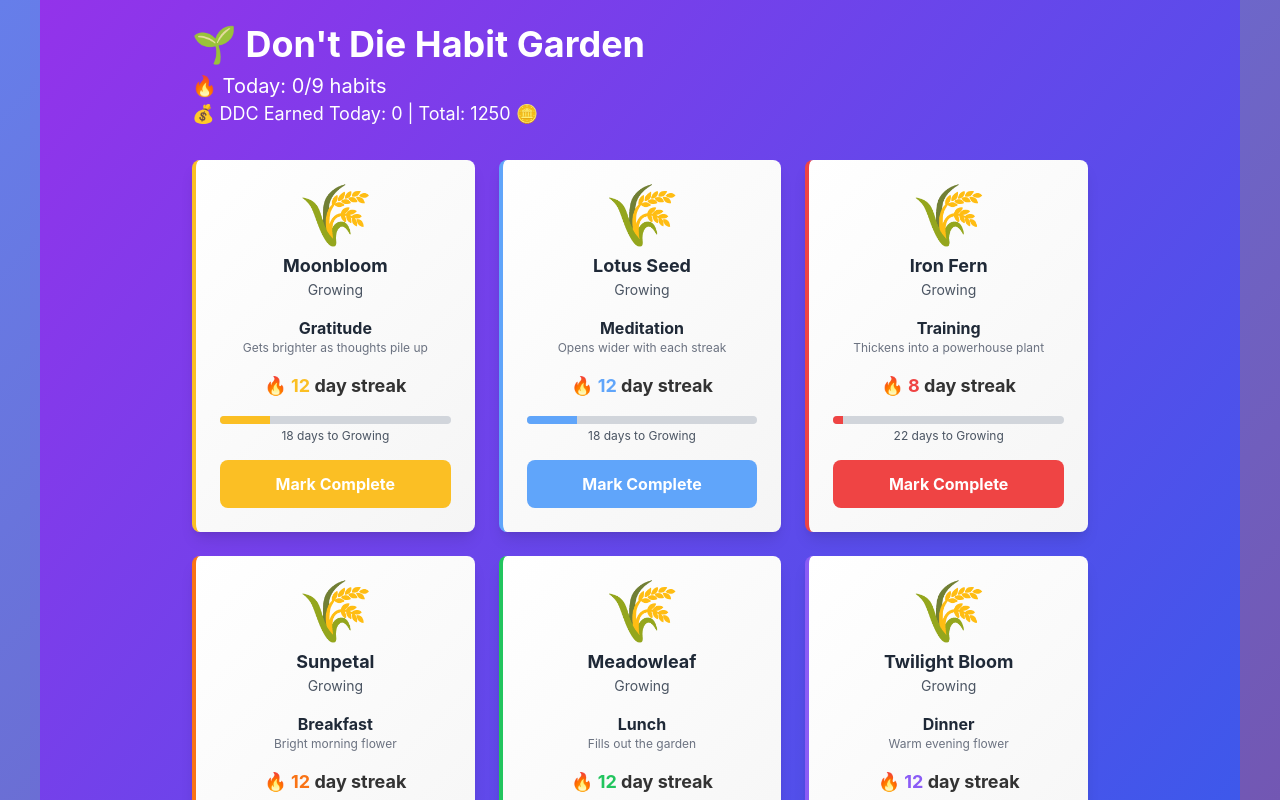
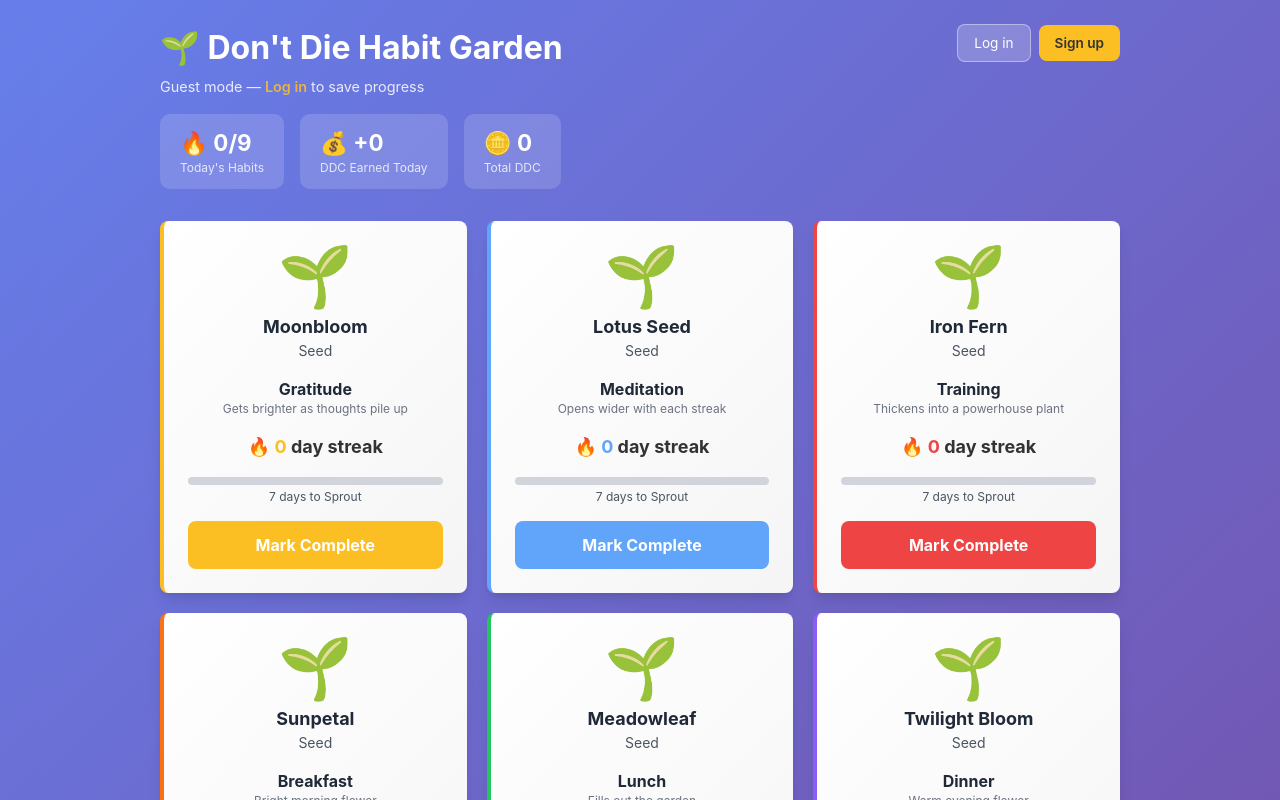
Before and after one commit to dishraters/dont-die-habit-garden, a Next.js app: page / in a window 1280 px wide. Shown: the top 800 px of the page. Built offline with nearby package versions, Linux system fonts and the light colour scheme.

Commit message:
MVP: Auth pages, audio players, movements carousel, forms, Firestore functions

```diff
--- a/app/page.tsx
+++ b/app/page.tsx
@@ -2,113 +2,160 @@
 
 import { useState, useEffect } from 'react'
 import PlantCard from './components/PlantCard'
-import MeditationPlayer from './components/MeditationPlayer'
-import MindfulMovements from './components/MindfulMovements'
-import SleepstoriesPlayer from './components/SleepstoriesPlayer'
+import AudioPlayer from './components/AudioPlayer'
+import MovementsCarousel from './components/MovementsCarousel'
+import HabitEntryModal from './components/HabitEntryModal'
+import { saveHabitCompletion, loadUserHabits, addDDC } from '@/lib/habitFunctions'
 
 const HABITS = [
   { id: 'gratitude', name: 'Gratitude', plantName: 'Moonbloom', color: '#fbbf24', requiresModal: false },
   { id: 'meditation', name: 'Meditation', plantName: 'Lotus Seed', color: '#60a5fa', requiresModal: true },
-  { id: 'training', name: 'Training', plantName: 'Iron Fern', color: '#ef4444', requiresModal: false },
-  { id: 'breakfast', name: 'Breakfast', plantName: 'Sunpetal', color: '#f97316', requiresModal: false },
-  { id: 'lunch', name: 'Lunch', plantName: 'Meadowleaf', color: '#22c55e', requiresModal: false },
-  { id: 'dinner', name: 'Dinner', plantName: 'Twilight Bloom', color: '#8b5cf6', requiresModal: false },
+  { id: 'training', name: 'Training', plantName: 'Iron Fern', color: '#ef4444', requiresModal: true },
+  { id: 'breakfast', name: 'Breakfast', plantName: 'Sunpetal', color: '#f97316', requiresModal: true },
+  { id: 'lunch', name: 'Lunch', plantName: 'Meadowleaf', color: '#22c55e', requiresModal: true },
+  { id: 'dinner', name: 'Dinner', plantName: 'Twilight Bloom', color: '#8b5cf6', requiresModal: true },
   { id: 'sleeptime_stories', name: 'Sleeptime Stories', plantName: 'Moon Vine', color: '#ec4899', requiresModal: true },
   { id: 'planning', name: 'Planning', plantName: 'Compass Fern', color: '#06b6d4', requiresModal: false },
   { id: 'mindful_movements', name: 'Mindful Movements', plantName: 'Breeze Orchid', color: '#10b981', requiresModal: true },
 ]
 
+const MEAL_HABITS = ['training', 'breakfast', 'lunch', 'dinner']
+
+interface User {
+  email: string
+  name: string
+  id: string
+}
+
 export default function Home() {
   const [completedToday, setCompletedToday] = useState<string[]>([])
   const [ddc, setDdc] = useState(0)
+  const [totalDdc, setTotalDdc] = useState(0)
   const [loading, setLoading] = useState(true)
-  const [userId, setUserId] = useState<string | null>(null)
-  const [totalDdc, setTotalDdc] = useState(1250)
+  const [user, setUser] = useState<User | null>(null)
   const [streaks, setStreaks] = useState<{ [key: string]: number }>({
-    gratitude: 12,
-    meditation: 12,
-    training: 8,
-    breakfast: 12,
-    lunch: 12,
-    dinner: 12,
-    sleeptime_stories: 5,
-    planning: 12,
-    mindful_movements: 2,
+    gratitude: 0, meditation: 0, training: 0, breakfast: 0, lunch: 0,
+    dinner: 0, sleeptime_stories: 0, planning: 0, mindful_movements: 0,
   })
-
-  // Modal states
   const [openModal, setOpenModal] = useState<string | null>(null)
 
-  // Initialize user
   useEffect(() => {
-    const tempUserId = 'test-user-' + Date.now()
-    setUserId(tempUserId)
+    try {
+      const stored = localStorage.getItem('ddhg_user')
+      if (stored) {
+        const u = JSON.parse(stored) as User
+        setUser(u)
+        const habits = loadUserHabits(u.id)
+        setCompletedToday(habits.completedToday)
+        setStreaks(prev => ({ ...prev, ...habits.streaks }))
+        setTotalDdc(habits.totalDDC)
+      }
+    } catch {
+      // ignore localStorage errors
+    }
     setLoading(false)
-    // TODO: Load user data from Firebase
   }, [])
 
-  const markComplete = async (habitId: string) => {
-    if (!userId || completedToday.includes(habitId)) return
+  const doMarkComplete = (habitId: string, notes?: string, time?: string) => {
+    if (completedToday.includes(habitId)) return
+    const userId = user?.id || 'guest'
+    saveHabitCompletion(userId, habitId, notes, time)
+    const newCompleted = [...completedToday, habitId]
+    setCompletedToday(newCompleted)
+    const earned = newCompleted.length === 9 ? 100 : 10
+    setDdc(prev => prev + earned)
+    const newTotal = addDDC(userId, earned)
+    setTotalDdc(newTotal)
+  }
 
+  const handleHabitAction = (habitId: string) => {
+    if (completedToday.includes(habitId)) return
     const habit = HABITS.find(h => h.id === habitId)
-
-    // If habit requires modal, open it first
     if (habit?.requiresModal) {
       setOpenModal(habitId)
-      return
+    } else {
+      doMarkComplete(habitId)
     }
-
-    const newCompleted = [...completedToday, habitId]
-    setCompletedToday(newCompleted)
-
-    // Calculate DDC: 10 per habit, 100 if all 9 complete
-    const newDdc = newCompleted.length === 9 ? 100 : newCompleted.length * 10
-    setDdc(newDdc)
-    if (newCompleted.length === 9) {
-      setTotalDdc(totalDdc + 100)
-    } else {
-      setTotalDdc(totalDdc + 10)
-    }
-
-    // TODO: Save to Firebase
-    console.log(`Marked ${habitId} complete. DDC: ${newDdc}`)
   }
 
   const handleModalComplete = (habitId: string) => {
-    if (completedToday.includes(habitId)) return
-
-    const newCompleted = [...completedToday, habitId]
-    setCompletedToday(newCompleted)
-
-    const newDdc = newCompleted.length === 9 ? 100 : newCompleted.length * 10
-    setDdc(newDdc)
-    if (newCompleted.length === 9) {
-      setTotalDdc(totalDdc + 100)
-    } else {
-      setTotalDdc(totalDdc + 10)
-    }
-
+    doMarkComplete(habitId)
     setOpenModal(null)
   }
 
-  if (loading) return <div className="min-h-screen flex items-center justify-center">Loading...</div>
+  const handleLogout = () => {
+    localStorage.removeItem('ddhg_user')
+    setUser(null)
+    setCompletedToday([])
+    setDdc(0)
+  }
+
+  const entryHabit = openModal && MEAL_HABITS.includes(openModal)
+    ? HABITS.find(h => h.id === openModal)
+    : null
+
+  if (loading) {
+    return (
+      <main style={{ minHeight: '100vh', background: 'linear-gradient(135deg, #667eea 0%, #764ba2 100%)', display: 'flex', alignItems: 'center', justifyContent: 'center' }}>
+        <div style={{ color: 'white', fontSize: '1.5rem' }}>🌱 Loading...</div>
+      </main>
+    )
+  }
 
   return (
-    <main className="min-h-screen bg-gradient-to-br from-purple-600 to-blue-600 p-6">
-      <div className="max-w-4xl mx-auto">
+    <main style={{ minHeight: '100vh', background: 'linear-gradient(135deg, #667eea 0%, #764ba2 100%)', padding: '1.5rem' }}>
+      <div style={{ maxWidth: '960px', margin: '0 auto' }}>
         {/* Header */}
-        <div className="text-white mb-8">
-          <h1 className="text-4xl font-bold mb-2">🌱 Don't Die Habit Garden</h1>
-          <div className="flex justify-between items-center">
+        <div style={{ color: 'white', marginBottom: '2rem' }}>
+          <div style={{ display: 'flex', justifyContent: 'space-between', alignItems: 'flex-start', flexWrap: 'wrap', gap: '1rem' }}>
             <div>
-              <p className="text-xl">🔥 Today: {completedToday.length}/9 habits</p>
-              <p className="text-lg">💰 DDC Earned Today: {ddc} | Total: {totalDdc} 🪙</p>
+              <h1 style={{ fontSize: '2rem', fontWeight: 'bold', marginBottom: '0.25rem' }}>🌱 Don't Die Habit Garden</h1>
+              {user ? (
+                <p style={{ opacity: 0.85, fontSize: '0.9rem' }}>Welcome back, {user.name}!</p>
+              ) : (
+                <p style={{ opacity: 0.85, fontSize: '0.9rem' }}>
+                  Guest mode —{' '}
+                  <a href="/login" style={{ color: '#fbbf24', textDecoration: 'none', fontWeight: '600' }}>Log in</a>
+                  {' '}to save progress
+                </p>
+              )}
+            </div>
+            <div style={{ display: 'flex', gap: '0.5rem', alignItems: 'center' }}>
+              {user ? (
+                <button
+                  onClick={handleLogout}
+                  style={{ padding: '0.5rem 1rem', background: 'rgba(255,255,255,0.2)', color: 'white', border: '1px solid rgba(255,255,255,0.4)', borderRadius: '8px', cursor: 'pointer', fontSize: '0.85rem' }}
+                >
+                  Log out
+                </button>
+              ) : (
+                <>
+                  <a href="/login" style={{ padding: '0.5rem 1rem', background: 'rgba(255,255,255,0.2)', color: 'white', border: '1px solid rgba(255,255,255,0.4)', borderRadius: '8px', textDecoration: 'none', fontSize: '0.85rem' }}>Log in</a>
+                  <a href="/auth" style={{ padding: '0.5rem 1rem', background: '#fbbf24', color: '#333', borderRadius: '8px', textDecoration: 'none', fontSize: '0.85rem', fontWeight: '600' }}>Sign up</a>
+                </>
+              )}
+            </div>
+          </div>
+
+          {/* Stats Bar */}
+          <div style={{ display: 'flex', gap: '1rem', marginTop: '1rem', flexWrap: 'wrap' }}>
+            <div style={{ background: 'rgba(255,255,255,0.15)', borderRadius: '10px', padding: '0.75rem 1.25rem' }}>
+              <div style={{ fontSize: '1.4rem', fontWeight: 'bold' }}>🔥 {completedToday.length}/9</div>
+              <div style={{ fontSize: '0.75rem', opacity: 0.8 }}>Today's Habits</div>
+            </div>
+            <div style={{ background: 'rgba(255,255,255,0.15)', borderRadius: '10px', padding: '0.75rem 1.25rem' }}>
+              <div style={{ fontSize: '1.4rem', fontWeight: 'bold' }}>💰 +{ddc}</div>
+              <div style={{ fontSize: '0.75rem', opacity: 0.8 }}>DDC Earned Today</div>
+            </div>
+            <div style={{ background: 'rgba(255,255,255,0.15)', borderRadius: '10px', padding: '0.75rem 1.25rem' }}>
+              <div style={{ fontSize: '1.4rem', fontWeight: 'bold' }}>🪙 {totalDdc}</div>
+              <div style={{ fontSize: '0.75rem', opacity: 0.8 }}>Total DDC</div>
             </div>
           </div>
         </div>
 
         {/* Habits Grid */}
-        <div className="grid grid-cols-1 md:grid-cols-2 lg:grid-cols-3 gap-6">
+        <div style={{ display: 'grid', gridTemplateColumns: 'repeat(auto-fill, minmax(260px, 1fr))', gap: '1.25rem' }}>
           {HABITS.map((habit) => (
             <PlantCard
               key={habit.id}
@@ -116,39 +163,62 @@ export default function Home() {
               habitName={habit.name}
               streak={streaks[habit.id as keyof typeof streaks] || 0}
               isCompleted={completedToday.includes(habit.id)}
-              onMarkComplete={() => markComplete(habit.id)}
+              onMarkComplete={() => handleHabitAction(habit.id)}
               onOpenFeature={habit.requiresModal ? () => setOpenModal(habit.id) : undefined}
             />
           ))}
         </div>
 
         {/* CTA Buttons */}
-        <div className="mt-12 text-center text-white">
-          <button className="bg-green-500 hover:bg-green-600 text-white px-6 py-3 rounded-lg font-bold mr-4">
+        <div style={{ marginTop: '3rem', textAlign: 'center', paddingBottom: '2rem' }}>
+          <button style={{ background: '#22c55e', color: 'white', padding: '0.875rem 1.5rem', borderRadius: '10px', fontWeight: 'bold', marginRight: '1rem', fontSize: '1rem' }}>
             📊 View Analytics
           </button>
-          <button className="bg-pink-500 hover:bg-pink-600 text-white px-6 py-3 rounded-lg font-bold">
+          <button style={{ background: '#ec4899', color: 'white', padding: '0.875rem 1.5rem', borderRadius: '10px', fontWeight: 'bold', fontSize: '1rem' }}>
             💰 Book Coaching
           </button>
         </div>
       </div>
 
-      {/* Modals */}
-      <MeditationPlayer
-        isOpen={openModal === 'meditation'}
+      {/* Audio Player - Meditation */}
+      {openModal === 'meditation' && (
+        <AudioPlayer
+          mode="meditation"
+          onComplete={() => handleModalComplete('meditation')}
           onClose={() => setOpenModal(null)}
-        onComplete={() => handleModalComplete('meditation')}
         />
-      <MindfulMovements
-        isOpen={openModal === 'mindful_movements'}
+      )}
+
+      {/* Audio Player - Sleeptime Stories */}
+      {openModal === 'sleeptime_stories' && (
+        <AudioPlayer
+          mode="sleep"
+          onComplete={() => handleModalComplete('sleeptime_stories')}
           onClose={() => setOpenModal(null)}
+        />
+      )}
+
+      {/* Movements Carousel */}
+      {openModal === 'mindful_movements' && (
+        <MovementsCarousel
           onComplete={() => handleModalComplete('mindful_movements')}
+          onClose={() => setOpenModal(null)}
         />
-      <SleepstoriesPlayer
-        isOpen={openModal === 'sleeptime_stories'}
+      )}
+
+      {/* Habit Entry Modal (Training, Breakfast, Lunch, Dinner) */}
+      {entryHabit && (
+        <HabitEntryModal
+          habitId={entryHabit.id}
+          habitName={entryHabit.name}
+          color={entryHabit.color}
+          onSave={(data) => {
+            doMarkComplete(entryHabit.id, data.description, data.time)
+            setOpenModal(null)
+          }}
           onClose={() => setOpenModal(null)}
-        onComplete={() => handleModalComplete('sleeptime_stories')}
         />
+      )}
     </main>
   )
 }
```
Lines whose indentation alone changed are shown as unchanged.
